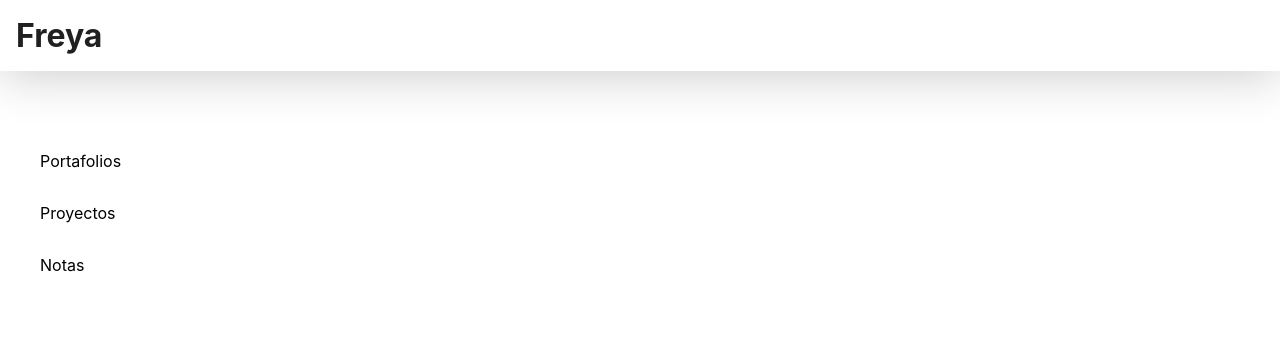
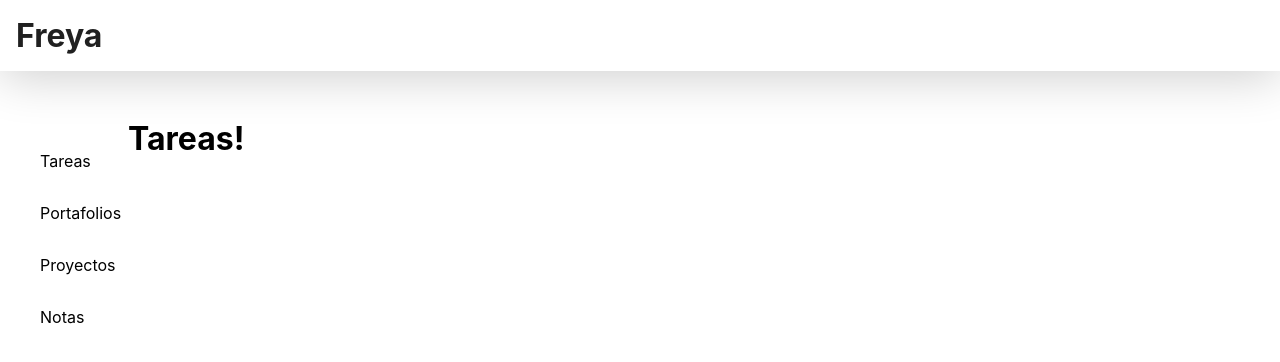
Before and after one commit to amengual-ln/freya, a React (Create React App) app: page /tareas in a window 1280 px wide. Shown: the top 362 px of the page. Built offline with nearby package versions, Linux system fonts and the light colour scheme.

Commit message:
Added new page to list all the tasks

```diff
--- a/src/App.js
+++ b/src/App.js
@@ -1,6 +1,7 @@
 import { BrowserRouter as Router, Route } from "react-router-dom";
 import MainLayout from "./layouts/MainLayout";
 import Home from "./pages/Home";
+import Tareas from "./pages/Tareas";
 import Portafolios from "./pages/Portafolios";
 import Proyectos from "./pages/Proyectos";
 import Notas from "./pages/Notas";
@@ -10,6 +11,7 @@ function App() {
     <Router>
       <MainLayout>
         <Route exact path="/" component={Home} />
+        <Route path="/tareas" component={Tareas} />
         <Route path="/portafolios" component={Portafolios} />
         <Route path="/proyectos" component={Proyectos} />
         <Route path="/notas" component={Notas} />
--- a/src/components/SideBar/index.js
+++ b/src/components/SideBar/index.js
@@ -21,6 +21,9 @@ export default function SideBar () {
     <Aside>
       <ul>
         <li>
+          <Link to="/tareas">Tareas</Link>
+        </li>
+        <li>
           <Link to="/portafolios">Portafolios</Link>
         </li>
         <li>
--- /dev/null
+++ b/src/pages/Tareas/index.js
@@ -0,0 +1,3 @@
+export default function Tareas () {
+  return <h1>Tareas!</h1>
+}
```
